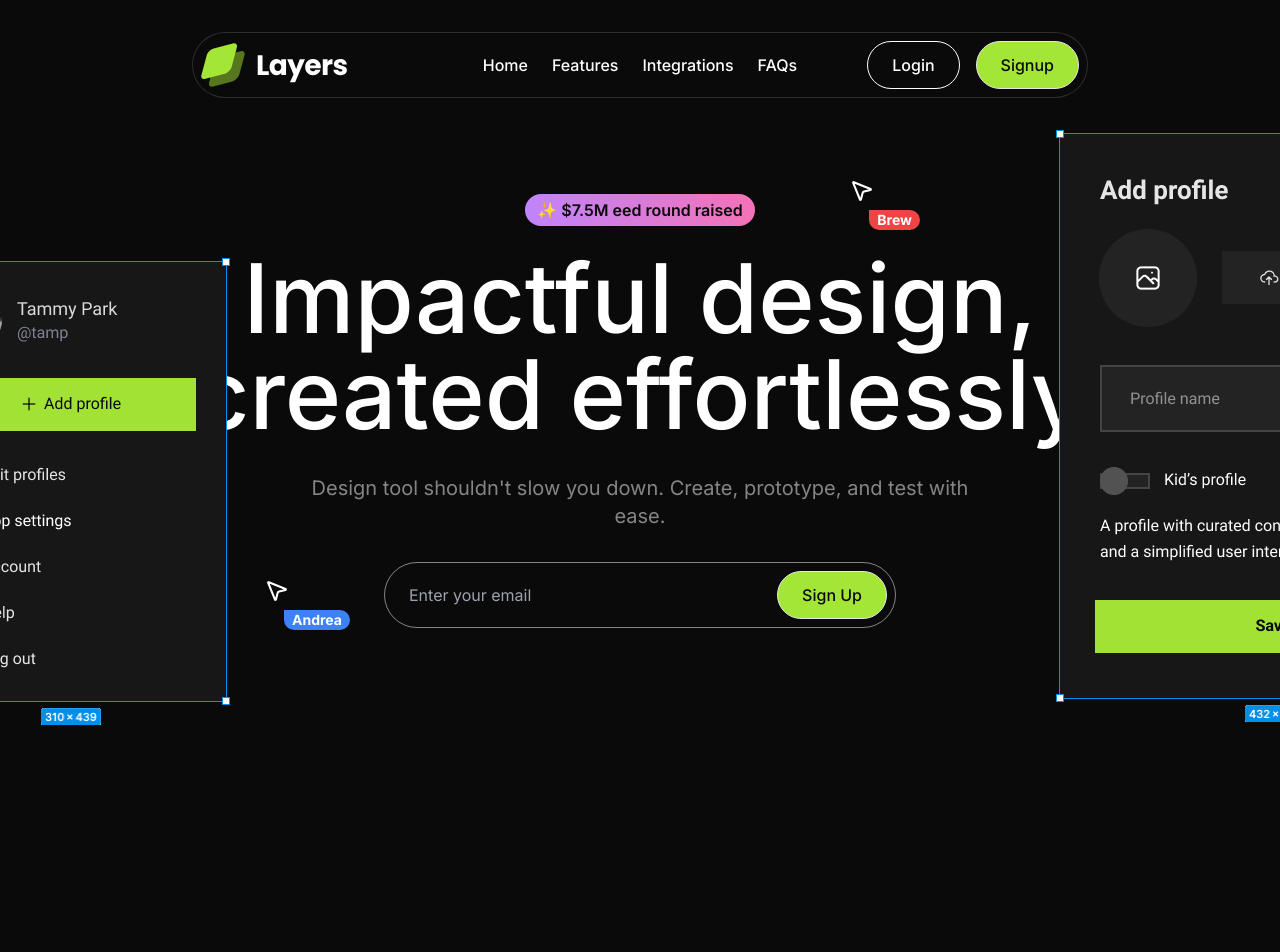
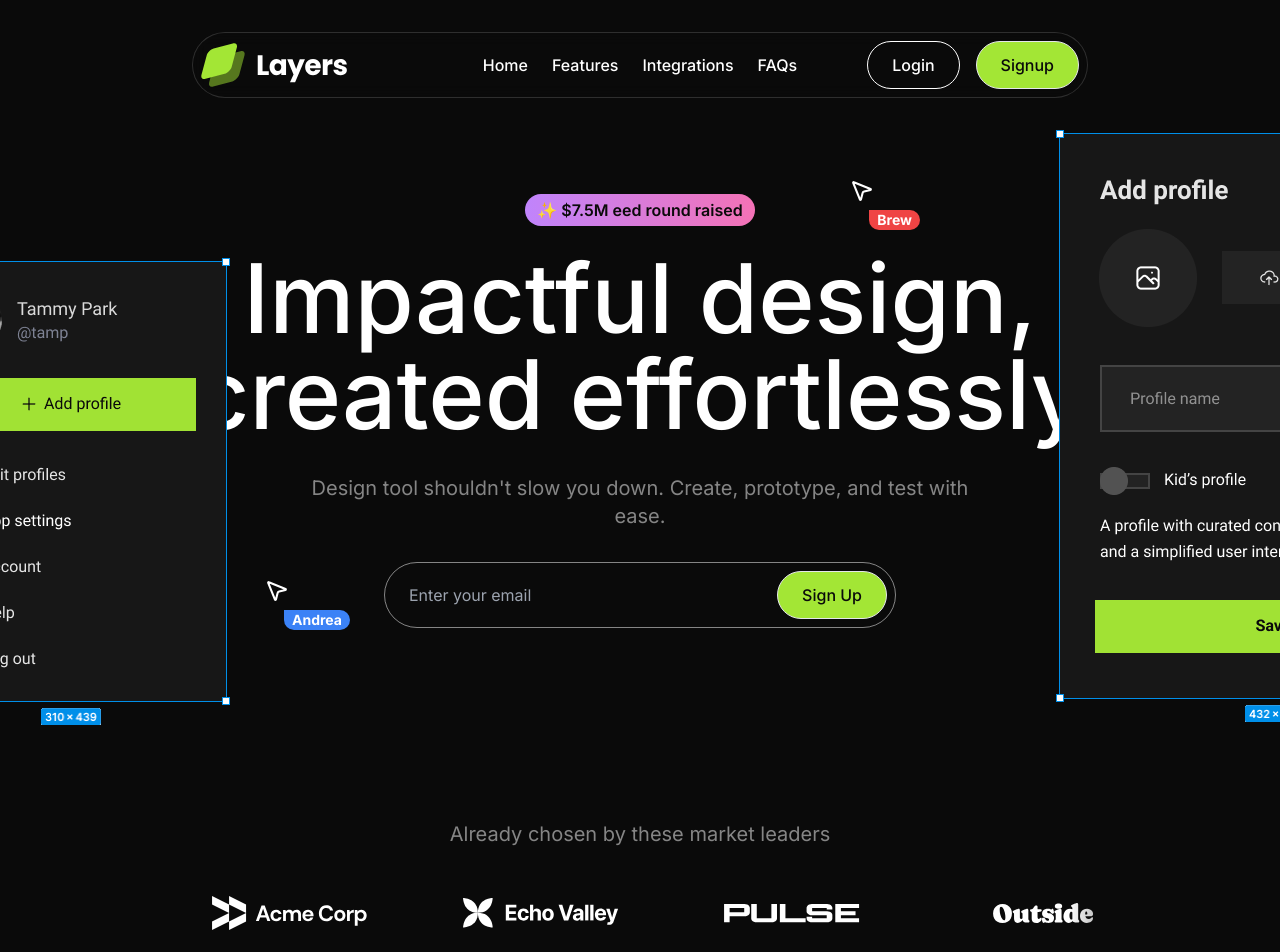
Before and after one commit to AymaneMehdi/Layers-Landing-Page, a Next.js app: page / in a window 1280 px wide. Shown: the top 952 px of the page. Before the commit the page ends 800 px from the top, so only its background shows below. Built offline with nearby package versions, Linux system fonts and the light colour scheme.

Commit message:
Add LogoTicker component for displaying brand logos with animation.

```diff
--- a/src/app/page.tsx
+++ b/src/app/page.tsx
@@ -1,11 +1,13 @@
 import Navbar from "@/sections/Navbar";
 import Hero from "@/sections/Hero";
+import LogoTicker from "@/sections/LogoTicker";
 
 export default function Home() {
   return (
     <>
       <Navbar />
       <Hero />
+      <LogoTicker />
     </>
   );
 }
--- /dev/null
+++ b/src/sections/LogoTicker.tsx
@@ -0,0 +1,61 @@
+"use client";
+
+import quantumLogo from "@/assets/images/quantum.svg";
+import acmeLogo from "@/assets/images/acme-corp.svg";
+import echoValleyLogo from "@/assets/images/echo-valley.svg";
+import pulseLogo from "@/assets/images/pulse.svg";
+import outsideLogo from "@/assets/images/outside.svg";
+import apexLogo from "@/assets/images/apex.svg";
+import celestialLogo from "@/assets/images/celestial.svg";
+import twiceLogo from "@/assets/images/twice.svg";
+import Image from "next/image";
+import { motion } from "framer-motion";
+import React from "react";
+
+const logos = [
+    { name: "Quantum", image: quantumLogo },
+    { name: "Acme Corp", image: acmeLogo },
+    { name: "Echo Valley", image: echoValleyLogo },
+    { name: "Pulse", image: pulseLogo },
+    { name: "Outside", image: outsideLogo },
+    { name: "Apex", image: apexLogo },
+    { name: "Celestial", image: celestialLogo },
+    { name: "Twice", image: twiceLogo },
+];
+
+export default function LogoTicker() {
+    return (
+        <section className="py-24 overflow-x-clip">
+            <div className="container">
+                <h3 className="text-center text-white/50 text-xl">
+                    Already chosen by these market leaders
+                </h3>
+                <div className="flex overflow-hidden mt-12 [mask-image:linear-gradient(to_right,transparent,black_10%,black_90%,transparent)]">
+                    <motion.div
+                        animate={{
+                            x: "-50%",
+                        }}
+                        transition={{
+                            duration: 30,
+                            ease: "linear",
+                            repeat: Infinity,
+                        }}
+                        className="flex gap-24 pr-24 "
+                    >
+                        {Array.from({ length: 2 }).map((_, i) => (
+                            <React.Fragment key={i}>
+                                {logos.map((each) => (
+                                    <Image
+                                        src={each.image}
+                                        alt={each.name}
+                                        key={each.name}
+                                    />
+                                ))}
+                            </React.Fragment>
+                        ))}
+                    </motion.div>
+                </div>
+            </div>
+        </section>
+    );
+}
```
